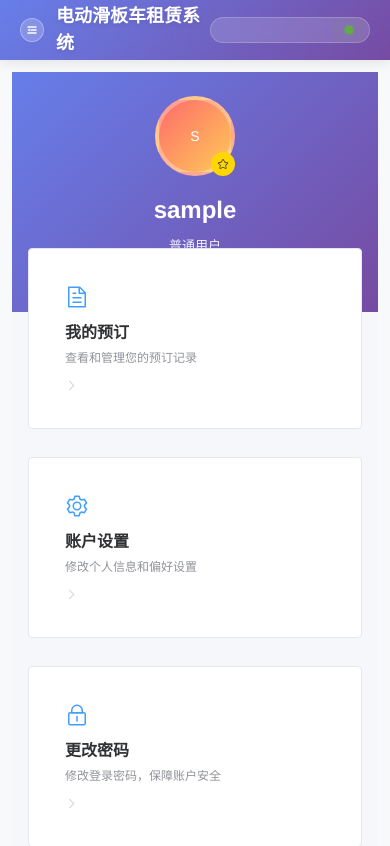
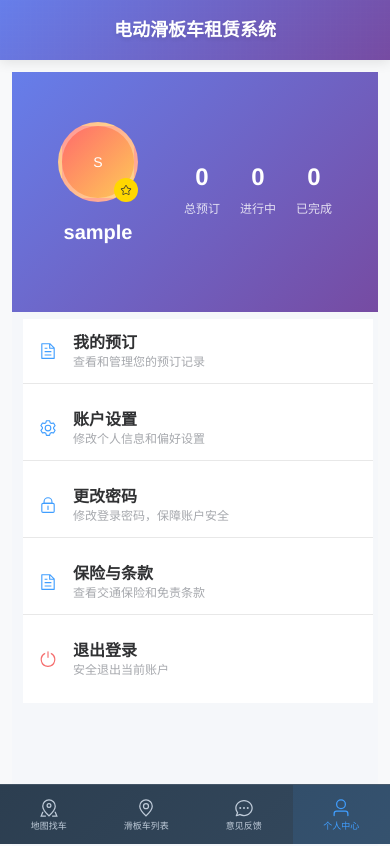
Before and after one commit to sunnachuan/hiring-electric-scooters, a Vue app in the folder frontend/: page /profile in a window 390 px wide. Shown: the top 846 px of the page. Built offline with nearby package versions, Linux system fonts and the light colour scheme; no server answers; sample sign-in values are in the browser's storage.

Commit message:
改进手机端样式

```diff
--- a/frontend/src/App.vue
+++ b/frontend/src/App.vue
@@ -5,6 +5,7 @@
         <div class="header-content">
           <div class="header-left">
             <el-button
+              v-if="!isMobile"
               @click="toggleSidebar"
               class="sidebar-toggle"
               :icon="isCollapsed ? 'Expand' : 'Fold'"
@@ -42,6 +43,13 @@
           v-if="!isMobile"
           width="200px"
           class="sidebar desktop-sidebar"
+          :class="{ collapsed: isCollapsed }"
+        >
+        <!-- 手机版导航栏 -->
+        <el-aside
+          v-if="isMobile"
+          width="200px"
+          class="sidebar mobile-sidebar"
           :class="{ collapsed: isCollapsed }"
         >
           <el-menu
@@ -111,8 +119,93 @@
             </el-menu-item>
           </el-menu>
         </el-aside>
+          <el-menu
+            :default-active="activeMenu"
+            router
+            class="sidebar-menu"
+            background-color="#304156"
+            text-color="#bfcbd9"
+            active-text-color="#409EFF"
+          >
+            <el-menu-item index="/map">
+              <el-icon><MapLocation /></el-icon>
+              <template #title>
+                <span>地图找车</span>
+              </template>
+            </el-menu-item>
+            <el-menu-item index="/scooters">
+              <el-icon><Location /></el-icon>
+              <template #title>
+                <span>滑板车列表</span>
+              </template>
+            </el-menu-item>
+            <el-menu-item index="/feedback">
+              <el-icon><ChatDotRound /></el-icon>
+              <template #title>
+                <span>意见反馈</span>
+              </template>
+            </el-menu-item>
+            <el-menu-item index="/profile">
+              <el-icon><User /></el-icon>
+              <template #title>
+                <span>个人中心</span>
+              </template>
+            </el-menu-item>
 
+            <el-divider v-if="isAdmin" />
 
+            <el-menu-item v-if="isAdmin" index="/admin/dashboard">
+              <el-icon><DataAnalysis /></el-icon>
+              <template #title>
+                <span>管理仪表盘</span>
+              </template>
+            </el-menu-item>
+            <el-menu-item v-if="isAdmin" index="/admin/scooters">
+              <el-icon><Setting /></el-icon>
+              <template #title>
+                <span>滑板车管理</span>
+              </template>
+            </el-menu-item>
+            <el-menu-item v-if="isAdmin" index="/admin/locations">
+              <el-icon><MapLocation /></el-icon>
+              <template #title>
+                <span>点位管理</span>
+              </template>
+            </el-menu-item>
+            <el-menu-item v-if="isAdmin" index="/admin/feedback">
+              <el-icon><ChatLineRound /></el-icon>
+              <template #title>
+                <span>反馈管理</span>
+              </template>
+            </el-menu-item>
+            <el-menu-item v-if="isAdmin" index="/admin/device-monitor">
+              <el-icon><Monitor /></el-icon>
+              <template #title>
+                <span>设备监控</span>
+              </template>
+            </el-menu-item>
+          </el-menu>
+        </el-aside>
+
+        <!-- 手机版底部导航栏 -->
+        <div v-if="isMobile" class="mobile-bottom-nav">
+          <div class="nav-item" :class="{ active: activeMenu === '/map' }" @click="navigateTo('/map')">
+            <el-icon><MapLocation /></el-icon>
+            <span>地图找车</span>
+          </div>
+          <div class="nav-item" :class="{ active: activeMenu === '/scooters' }" @click="navigateTo('/scooters')">
+            <el-icon><Location /></el-icon>
+            <span>滑板车列表</span>
+          </div>
+          <div class="nav-item" :class="{ active: activeMenu === '/feedback' }" @click="navigateTo('/feedback')">
+            <el-icon><ChatDotRound /></el-icon>
+            <span>意见反馈</span>
+          </div>
+          <div class="nav-item" :class="{ active: activeMenu === '/profile' }" @click="navigateTo('/profile')">
+            <el-icon><User /></el-icon>
+            <span>个人中心</span>
+          </div>
+        </div>
 
         <el-main class="main-content">
           <router-view />
@@ -120,7 +213,7 @@
       </el-container>
 
       <!-- Footer组件 -->
-      <Footer />
+      <Footer v-if="!isMobile" />
     </el-container>
 
     <router-view v-else />
@@ -223,6 +316,11 @@ const getAvatarInitial = (username) => {
   return username.charAt(0).toUpperCase()
 }
 
+// 导航到指定页面
+const navigateTo = (path) => {
+  router.push(path)
+}
+
 
 </script>
 
@@ -323,6 +421,35 @@ const getAvatarInitial = (username) => {
   overflow: hidden;
   max-width: 280px;
   min-width: 160px;
+}
+
+/* 手机版欢迎样式 */
+@media (max-width: 768px) {
+  .welcome-card {
+    gap: 8px;
+    padding: 6px 12px;
+    max-width: 200px;
+    min-width: 140px;
+  }
+
+  /* 手机版隐藏欢迎文字 */
+  .welcome-text {
+    display: none;
+  }
+
+  .username {
+    font-size: 13px;
+    max-width: 80px;
+  }
+
+  .user-avatar .el-avatar {
+    width: 30px !important;
+    height: 30px !important;
+  }
+
+  .avatar-text {
+    font-size: 14px;
+  }
 }
 
 .welcome-card::before {
@@ -447,6 +574,96 @@ const getAvatarInitial = (username) => {
   }
 }
 
+/* 手机版底部导航栏 */
+.mobile-bottom-nav {
+  position: fixed;
+  bottom: 0;
+  left: 0;
+  right: 0;
+  display: flex;
+  background: linear-gradient(135deg, #2c3e50 0%, #34495e 100%);
+  border-top: 1px solid rgba(255, 255, 255, 0.1);
+  z-index: 1000;
+  height: 60px;
+}
+
+.nav-item {
+  flex: 1;
+  display: flex;
+  flex-direction: column;
+  align-items: center;
+  justify-content: center;
+  padding: 6px 0;
+  cursor: pointer;
+  transition: all 0.3s ease;
+  color: #bfcbd9;
+  font-size: 12px;
+  text-align: center;
+  position: relative;
+}
+
+.nav-item:hover {
+  background: rgba(255, 255, 255, 0.1);
+}
+
+.nav-item.active {
+  color: #409EFF;
+  background: rgba(64, 158, 255, 0.1);
+}
+
+.nav-item .el-icon {
+  font-size: 22px;
+  margin-bottom: 4px;
+  display: flex;
+  align-items: center;
+  justify-content: center;
+  width: 100%;
+  height: 24px;
+}
+
+.nav-item span {
+  font-size: 10px;
+  line-height: 1.2;
+  text-align: center;
+  width: 100%;
+  padding: 0 4px;
+}
+
+/* 修复手机版底部导航图标位置问题 */
+@media (max-width: 768px) {
+  .nav-item {
+    padding: 4px 0;
+    display: flex;
+    flex-direction: column;
+    align-items: center;
+    justify-content: center;
+  }
+
+  .nav-item .el-icon {
+    font-size: 20px;
+    margin-bottom: 3px;
+    height: 22px;
+    display: flex;
+    align-items: center;
+    justify-content: center;
+    width: 100%;
+  }
+
+  .nav-item span {
+    font-size: 9px;
+    line-height: 1.1;
+    text-align: center;
+    width: 100%;
+  }
+}
+
+/* 为手机版调整主内容区域，避免被底部导航栏遮挡 */
+@media (max-width: 768px) {
+  .main-content {
+    padding-bottom: 60px !important;
+  }
+}
+
 .sidebar {
   background: linear-gradient(180deg, #2c3e50 0%, #34495e 100%);
   box-shadow: 2px 0 8px rgba(0, 0, 0, 0.1);
@@ -545,8 +762,14 @@ const getAvatarInitial = (username) => {
 
 /* 响应式设计 */
 @media (max-width: 768px) {
+  /* 手机版标题居中 */
+  .header-content {
+    justify-content: center;
+  }
+
   .header-content h1 {
     font-size: 20px;
+    text-align: center;
   }
 
   .header-left {
@@ -566,8 +789,9 @@ const getAvatarInitial = (username) => {
     padding: 16px;
   }
 
-  .user-info span {
-    display: none;
+  /* 手机版完全隐藏整个欢迎区域 */
+  .user-info {
+    display: none !important;
   }
 }
 
@@ -588,6 +812,5 @@ const getAvatarInitial = (username) => {
 
 .el-icon {
   font-size: 18px;
-  margin-right: 8px;
 }
 </style>
--- a/frontend/src/components/Footer.vue
+++ b/frontend/src/components/Footer.vue
@@ -19,10 +19,10 @@
       </div>
 
       <div class="footer-section">
-        <h4>法律声明</h4>
-        <p>© 2024 电动滑板车租赁系统</p>
-        <p>版权所有</p>
-        <p>隐私政策 | 使用条款</p>
+        <h4>关于我们</h4>
+        <p>电动滑板车租赁服务</p>
+        <p>专业、安全、便捷</p>
+        <p>让出行更轻松</p>
       </div>
     </div>
   </footer>
--- a/frontend/src/views/Login.vue
+++ b/frontend/src/views/Login.vue
@@ -59,7 +59,7 @@
           <el-form-item prop="termsAgreed">
             <el-checkbox v-model="loginForm.termsAgreed">
               我已阅读并同意
-              <el-link type="primary" :underline="false" @click="showTermsDialog = true">《滑板车租赁服务协议》</el-link>
+              <el-link type="primary" underline="never" @click="showTermsDialog = true">《滑板车租赁服务协议》</el-link>
             </el-checkbox>
           </el-form-item>
 
--- a/frontend/src/views/Profile.vue
+++ b/frontend/src/views/Profile.vue
@@ -4,8 +4,10 @@
     <div class="profile-header">
       <div class="header-bg"></div>
       <div class="header-content">
-        <!-- 用户头像 -->
-        <div class="avatar-section">
+        <!-- 用户信息布局 -->
+        <div class="profile-layout">
+          <!-- 左边：头像和用户名 -->
+          <div class="left-section">
             <div class="avatar-wrapper">
               <el-avatar :size="80" :src="userInfo.avatar" class="user-avatar">
                 {{ userInfo.username?.charAt(0).toUpperCase() }}
@@ -14,9 +16,14 @@
                 <el-icon><Star /></el-icon>
               </div>
             </div>
-          <div class="user-info">
+            <div class="user-name-section">
               <h2 class="username">{{ userInfo.username }}</h2>
               <p class="user-role">{{ userInfo.role === 'ADMIN' ? '管理员' : '普通用户' }}</p>
+            </div>
+          </div>
+
+          <!-- 右边：预订统计信息 -->
+          <div class="right-section">
             <div class="user-stats">
               <div class="stat-item">
                 <span class="stat-value">{{ bookingStats.total }}</span>
@@ -722,7 +729,16 @@ onMounted(() => {
   color: white;
 }
 
-.avatar-section {
+.profile-layout {
+  display: flex;
+  justify-content: space-between;
+  align-items: center;
+  width: 100%;
+  padding: 10px 30px 0 30px;
+}
+
+/* 左边部分：头像和用户名 */
+.left-section {
   display: flex;
   align-items: center;
   gap: 20px;
@@ -752,19 +768,27 @@ onMounted(() => {
   font-size: 12px;
 }
 
-.user-info {
-  flex: 1;
+.user-name-section {
+  display: flex;
+  flex-direction: column;
+  justify-content: center;
 }
 
 .username {
-  font-size: 24px;
+  font-size: 20px;
   font-weight: 600;
   margin: 0 0 8px 0;
 }
 
 .user-role {
   opacity: 0.9;
-  margin: 0 0 20px 0;
+  margin: 0;
+}
+
+/* 右边部分：预订统计信息 */
+.right-section {
+  display: flex;
+  align-items: center;
 }
 
 .user-stats {
@@ -814,7 +838,81 @@ onMounted(() => {
 .card-content {
   display: flex;
   align-items: center;
-  padding: 16px;
+  padding: 12px 16px;
+}
+
+/* 手机版功能卡片样式 */
+@media (max-width: 768px) {
+  /* 减小Element UI卡片body的内边距 */
+  .function-card :deep(.el-card__body) {
+    padding: 0 !important;
+  }
+
+  /* 隐藏手机版箭头 */
+  .card-arrow {
+    display: none !important;
+  }
+
+  /* 重新设计菜单列表模块 */
+  .function-cards {
+    margin: 5px 0px 0px 10px;
+    width: calc(100vw - 40px);
+    background: white;
+    border-radius: 0;
+    gap: 0;
+    margin-bottom: 0;
+  }
+
+  .function-card {
+    border-radius: 0;
+    border: none;
+    box-shadow: none;
+    border-bottom: 1px solid #e8e8e8;
+    transition: background-color 0.2s ease;
+  }
+
+  .function-card:last-child {
+    border-bottom: none;
+  }
+
+  .function-card:hover {
+    background-color: #f8f9fa;
+  }
+
+  .card-content {
+    padding: 12px 16px;
+    min-height: 64px;
+    line-height: 1.1;
+    display: flex;
+    align-items: center;
+    justify-content: flex-start;
+  }
+
+  .card-icon {
+    font-size: 14px;
+    margin-right: 12px;
+    width: 18px;
+    height: 18px;
+  }
+
+  .card-text {
+    flex: 1;
+    text-align: left;
+  }
+
+  .card-text h3 {
+    font-size: 12px;
+    margin-bottom: 0;
+    line-height: 1.2;
+    font-weight: 600;
+  }
+
+  .card-text p {
+    font-size: 9px;
+    line-height: 1.1;
+    opacity: 0.8;
+    margin-top: 1px;
+  }
 }
 
 .card-icon {
@@ -1033,7 +1131,7 @@ onMounted(() => {
   background: linear-gradient(135deg, #f0f8ff 0%, #e6f7ff 100%);
 }
 
-.card-content {
+.bank-card-content {
   display: flex;
   justify-content: space-between;
   align-items: center;
@@ -1179,7 +1277,7 @@ onMounted(() => {
 
 /* 响应式设计 */
 @media (max-width: 768px) {
-  .card-content {
+  .bank-card-content {
     flex-direction: column;
     align-items: flex-start;
     gap: 12px;
@@ -1283,7 +1381,28 @@ onMounted(() => {
   }
 
   .header-content {
-    padding: 24px 16px 16px;
+    padding: 40px 16px 16px;
+  }
+
+  /* 手机版头像布局调整 */
+  .left-section {
+    flex-direction: column;
+    gap: 15px;
+  }
+
+  .user-name-section {
+    align-items: center;
+    text-align: center;
+  }
+
+  /* 手机版隐藏用户角色 */
+  .user-role {
+    display: none;
+  }
+
+  /* 手机版用户名字体调整 */
+  .username {
+    font-size: 20px;
   }
 
   .avatar-section {
@@ -1298,8 +1417,8 @@ onMounted(() => {
   }
 
   .profile-content {
-    padding: 16px;
-    margin-top: -80px;
+    padding: 1px;
+    margin-top: 1px;
   }
 
   .function-cards {
--- a/frontend/src/views/Register.vue
+++ b/frontend/src/views/Register.vue
@@ -86,7 +86,7 @@
           <el-form-item prop="termsAgreed">
             <el-checkbox v-model="registerForm.termsAgreed">
               我已阅读并同意
-              <el-link type="primary" :underline="false" @click="showTermsDialog = true">《滑板车租赁服务协议》</el-link>
+              <el-link type="primary" underline="never" @click="showTermsDialog = true">《滑板车租赁服务协议》</el-link>
             </el-checkbox>
           </el-form-item>
 
```
Also changed, not shown: 90 other files (tests, documents, lock files or other folders). Lines whose indentation alone changed are shown as unchanged.
